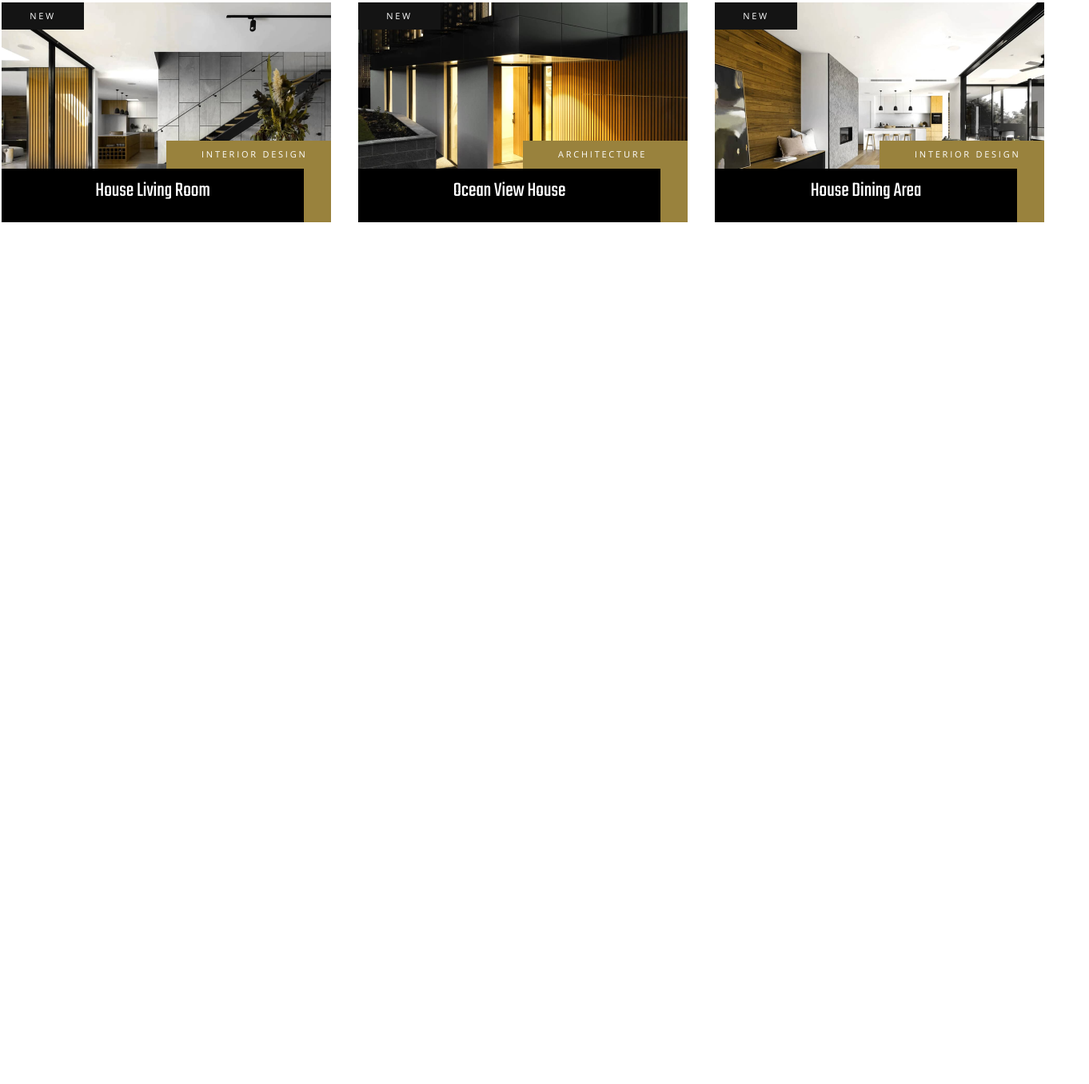
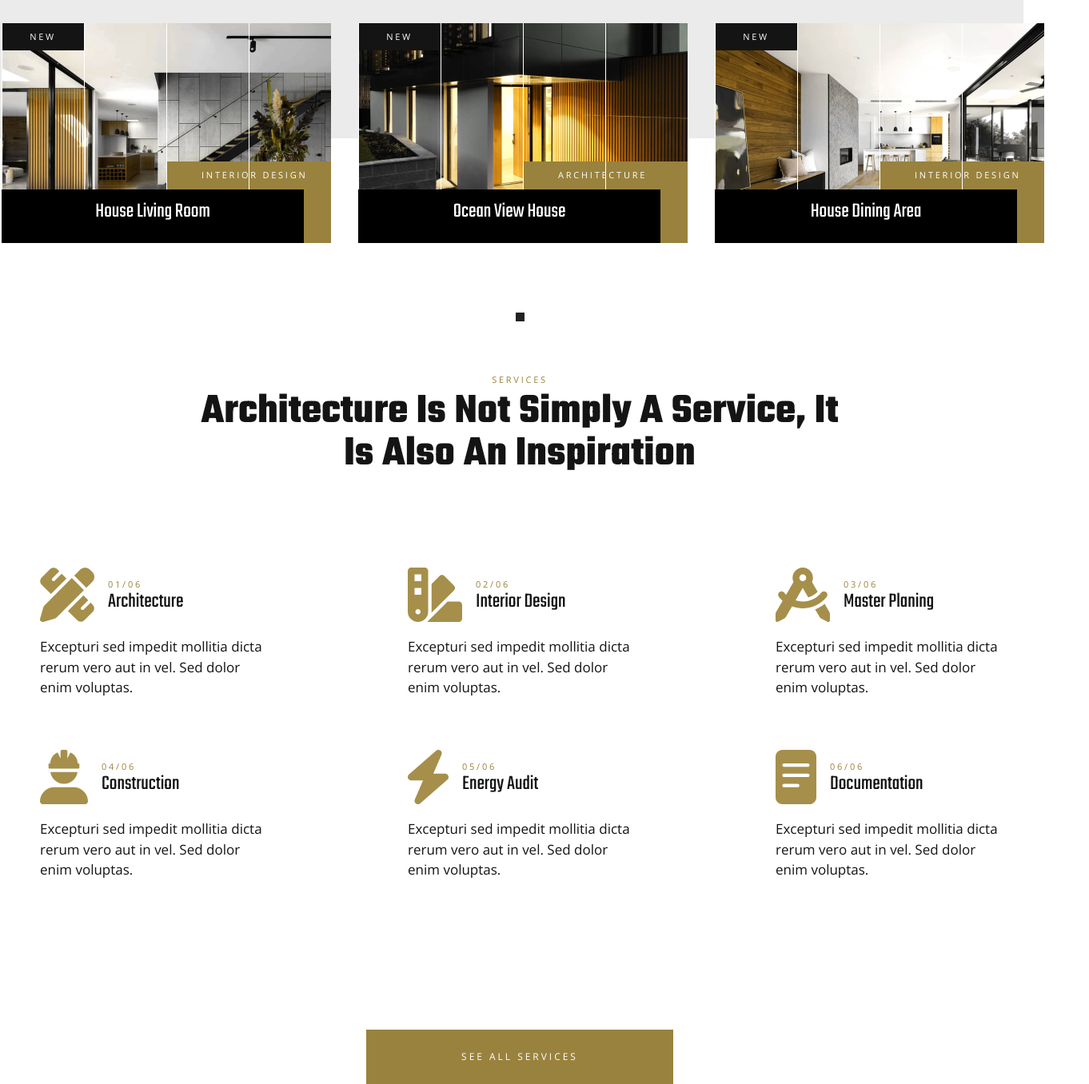
Before and after one commit to KaterinaZhuvak/Vintage, a plain HTML site: page index.html in a window 1280 px wide. Shown: the part 1444-2800 px from the top of the page at 80% size, 1362 px wide, since content can reach past the window. Before the commit the page ends 1722 px from the top, so only its background shows below. Drawn offline with nearby package versions, Linux system fonts and the light colour scheme; files that its build step writes are made by us from their sources; files whose address does not match are found by name.

Commit message:
new commit

```diff
--- a/css/blokcs/about-us.css
+++ b/css/blokcs/about-us.css
@@ -15,6 +15,10 @@ ul {
 img {
   display: block;
   max-width: 100%;
+}
+.about-us {
+  background-color: #ebebeb;
+  height: 890px;
 }
 .p-about {
   color: #99823d;
@@ -120,9 +124,7 @@ img {
   margin: 0 auto;
   flex-direction: column;
 }
-.information {
-  margin-top: 42px;
-}
+
 .ul-cards {
   display: flex;
   align-items: center;
@@ -197,3 +199,17 @@ img {
   height: 102px;
   padding-left: 44px;
 }
+.info {
+  margin-top: 58px;
+}
+.picture-frame {
+  display: flex;
+  gap: 102px;
+  top: 0;
+  position: absolute;
+}
+.line {
+  background: #fff;
+  width: 1px;
+  height: 275px;
+}
--- /dev/null
+++ b/css/blokcs/add-info.css
@@ -0,0 +1,132 @@
+h1,
+h2,
+h3,
+h4,
+h5,
+h6,
+p {
+  margin: 0;
+}
+ul {
+  padding: 0;
+  margin: 0;
+  list-style: none;
+}
+img {
+  display: block;
+  max-width: 100%;
+}
+.add-info {
+  padding-top: 68px;
+}
+.squeare {
+  background: #222;
+  width: 11px;
+  height: 11px;
+  background: #222;
+}
+.squeare-div {
+  display: flex;
+  align-items: center;
+  justify-content: center;
+  margin-top: 150px;
+  margin-bottom: 65px;
+}
+.service {
+  color: #99823d;
+  text-align: center;
+  font-family: Open Sans;
+  font-size: 11px;
+  font-style: normal;
+  font-weight: 400;
+  line-height: 16.575px;
+  letter-spacing: 2.763px;
+  text-transform: uppercase;
+  margin-bottom: 5px;
+}
+.info-title {
+  color: #141414;
+  text-align: center;
+  font-family: Teko;
+  font-size: 53px;
+  font-style: normal;
+  font-weight: 700;
+  line-height: 52.955px;
+  text-transform: capitalize;
+}
+.context-title {
+  color: #99823d;
+  font-family: Open Sans;
+  font-size: 11px;
+  font-style: normal;
+  font-weight: 400;
+  line-height: 16.575px;
+  letter-spacing: 2.763px;
+  text-transform: uppercase;
+}
+.context-p {
+  color: #141414;
+  font-family: Teko;
+  font-size: 26px;
+  font-style: normal;
+  font-weight: 400;
+  line-height: 26.112px;
+  text-transform: capitalize;
+}
+.li-p {
+  color: #141414;
+  font-family: Open Sans;
+  font-size: 17px;
+  font-style: normal;
+  font-weight: 400;
+  line-height: 25.5px;
+}
+.ul-img {
+  max-width: 68px;
+  max-height: 68px;
+  object-fit: cover;
+}
+.li-context {
+  display: flex;
+  align-items: center;
+  flex-direction: row;
+  margin-bottom: 18px;
+}
+.li-text {
+  margin-left: 17px;
+}
+.service-list {
+  display: flex;
+  /* align-items: center; */
+  justify-content: space-between;
+  flex-wrap: wrap;
+  /* height: 459px; */
+  width: 1312px;
+  margin-top: 116px;
+  margin-left: 50px;
+}
+.service-item {
+  width: 392px;
+  height: 228px;
+}
+.add-btn {
+  color: #fff;
+  text-align: center;
+  font-family: Open Sans;
+  font-size: 12px;
+  font-style: normal;
+  font-weight: 400;
+  line-height: 17.85px;
+  letter-spacing: 2.975px;
+  text-transform: uppercase;
+  background-color: #99823d;
+  padding: 25px 119px;
+  border: 0;
+  cursor: pointer;
+}
+.button {
+  display: flex;
+  align-items: center;
+  justify-content: center;
+  margin-top: 122px;
+}
--- a/css/blokcs/header.css
+++ b/css/blokcs/header.css
@@ -21,6 +21,7 @@ img {
 }
 .header {
   background-color: #141414;
+  height: 68px;
 }
 .container {
   width: 1300px;
@@ -44,6 +45,7 @@ img {
   justify-content: space-between;
   flex-direction: row;
   width: 978px;
+  padding: 17px 0 17px 10px;
 }
 .header .container {
   display: flex;
@@ -106,4 +108,5 @@ img {
   display: flex;
   gap: 3px;
   align-items: center;
+  justify-content: center;
 }
--- a/css/blokcs/introduction.css
+++ b/css/blokcs/introduction.css
@@ -33,7 +33,7 @@ img {
   align-items: center;
   justify-content: start;
   width: 815px;
-  background-color: #fff;
+  background-color: #ebebeb;
 }
 .social-link a {
   color: #000;
--- a/css/style.css
+++ b/css/style.css
@@ -1,3 +1,4 @@
 @import url(./blokcs/header.css);
 @import url(./blokcs/about-us.css);
 @import url(./blokcs/introduction.css);
+@import url(./blokcs/add-info.css);
--- a/index.html
+++ b/index.html
@@ -18,6 +18,7 @@
     <link rel="stylesheet" href="./css/blokcs/header.css" />
     <link rel="stylesheet" href="./css/blokcs/about-us.css" />
     <link rel="stylesheet" href="./css/blokcs/introduction.css" />
+    <link rel="stylesheet" href="./css/blokcs/add-info.css" />
     <link rel="stylesheet" href="./style.css" />
   </head>
 
@@ -132,7 +133,7 @@
             </div>
           </div>
         </div>
-        <div class="information">
+        <div class="info">
           <ul class="list-info">
             <li class="info-item">
               <h3 class="item-logo">500K</h3>
@@ -176,6 +177,12 @@
                 <p class="new">new</p>
                 <p class="discription">House Living Room</p>
                 <p class="topic">interior design</p>
+                <div class="picture-frame">
+                  <div class="line"></div>
+                  <div class="line"></div>
+                  <div class="line"></div>
+                  <div class="line"></div>
+                </div>
               </div>
             </li>
             <li class="li-card">
@@ -184,6 +191,12 @@
                 <p class="new">new</p>
                 <p class="discription">Ocean View House</p>
                 <p class="topic">Architecture</p>
+                <div class="picture-frame">
+                  <div class="line"></div>
+                  <div class="line"></div>
+                  <div class="line"></div>
+                  <div class="line"></div>
+                </div>
               </div>
             </li>
             <li class="li-card">
@@ -192,11 +205,156 @@
                 <p class="new">new</p>
                 <p class="discription">House Dining Area</p>
                 <p class="topic">interior design</p>
+                <div class="picture-frame">
+                  <div class="line"></div>
+                  <div class="line"></div>
+                  <div class="line"></div>
+                  <div class="line"></div>
+                </div>
               </div>
             </li>
           </ul>
         </div>
       </div>
     </section>
+    <section class="add-info">
+      <div class="container">
+        <div class="squeare-div">
+          <p class="squeare"></p>
+        </div>
+        <div class="our-services">
+          <p class="service">services</p>
+          <h2 class="info-title">
+            Architecture is not simply a service, it <br />
+            is also an inspiration
+          </h2>
+          <ul class="service-list">
+            <li class="service-item">
+              <div class="li-context">
+                <div class="ul-img">
+                  <img
+                    class="l-img"
+                    src="./img/rakcet.svg"
+                    alt="Architecture"
+                  />
+                </div>
+                <div class="li-text">
+                  <h4 class="context-title">01/06</h4>
+                  <p class="context-p">Architecture</p>
+                </div>
+              </div>
+              <p class="li-p">
+                Excepturi sed impedit mollitia dicta <br />
+                rerum vero aut in vel. Sed dolor <br />
+                enim voluptas.
+              </p>
+            </li>
+            <li class="service-item">
+              <div class="li-context">
+                <div class="ul-img">
+                  <img
+                    class="l-img"
+                    src="./img/interior-design.svg"
+                    alt="interior-design"
+                  />
+                </div>
+                <div class="li-text">
+                  <h4 class="context-title">02/06</h4>
+                  <p class="context-p">Interior Design</p>
+                </div>
+              </div>
+              <p class="li-p">
+                Excepturi sed impedit mollitia dicta <br />
+                rerum vero aut in vel. Sed dolor <br />
+                enim voluptas.
+              </p>
+            </li>
+            <li class="service-item">
+              <div class="li-context">
+                <div class="ul-img">
+                  <img
+                    class="l-img"
+                    src="./img/master-planning.svg"
+                    alt="master-planning"
+                  />
+                </div>
+                <div class="li-text">
+                  <h4 class="context-title">03/06</h4>
+                  <p class="context-p">Master Planing</p>
+                </div>
+              </div>
+              <p class="li-p">
+                Excepturi sed impedit mollitia dicta <br />
+                rerum vero aut in vel. Sed dolor <br />
+                enim voluptas.
+              </p>
+            </li>
+            <li class="service-item">
+              <div class="li-context">
+                <div class="ul-img">
+                  <img
+                    class="l-img"
+                    src="./img/construction.svg"
+                    alt="construction"
+                  />
+                </div>
+                <div class="li-text">
+                  <h4 class="context-title">04/06</h4>
+                  <p class="context-p">Construction</p>
+                </div>
+              </div>
+              <p class="li-p">
+                Excepturi sed impedit mollitia dicta <br />
+                rerum vero aut in vel. Sed dolor <br />
+                enim voluptas.
+              </p>
+            </li>
+            <li class="service-item">
+              <div class="li-context">
+                <div class="ul-img">
+                  <img
+                    class="l-img"
+                    src="./img/energy-audit.svg"
+                    alt="energy-audit"
+                  />
+                </div>
+                <div class="li-text">
+                  <h4 class="context-title">05/06</h4>
+                  <p class="context-p">Energy Audit</p>
+                </div>
+              </div>
+              <p class="li-p">
+                Excepturi sed impedit mollitia dicta <br />
+                rerum vero aut in vel. Sed dolor <br />
+                enim voluptas.
+              </p>
+            </li>
+            <li class="service-item">
+              <div class="li-context">
+                <div class="ul-img">
+                  <img
+                    class="l-img"
+                    src="./img/documentation.svg"
+                    alt="documentation"
+                  />
+                </div>
+                <div class="li-text">
+                  <h4 class="context-title">06/06</h4>
+                  <p class="context-p">Documentation</p>
+                </div>
+              </div>
+              <p class="li-p">
+                Excepturi sed impedit mollitia dicta <br />
+                rerum vero aut in vel. Sed dolor <br />
+                enim voluptas.
+              </p>
+            </li>
+          </ul>
+          <div class="button">
+            <button class="add-btn">see all services</button>
+          </div>
+        </div>
+      </div>
+    </section>
   </body>
 </html>
```
Also changed, not shown: img/construction.svg (added), img/documentation.svg (added), img/energy-audit.svg (added), img/interior-design.svg (added), img/master-planning.svg (added), img/rakcet.svg (added).
